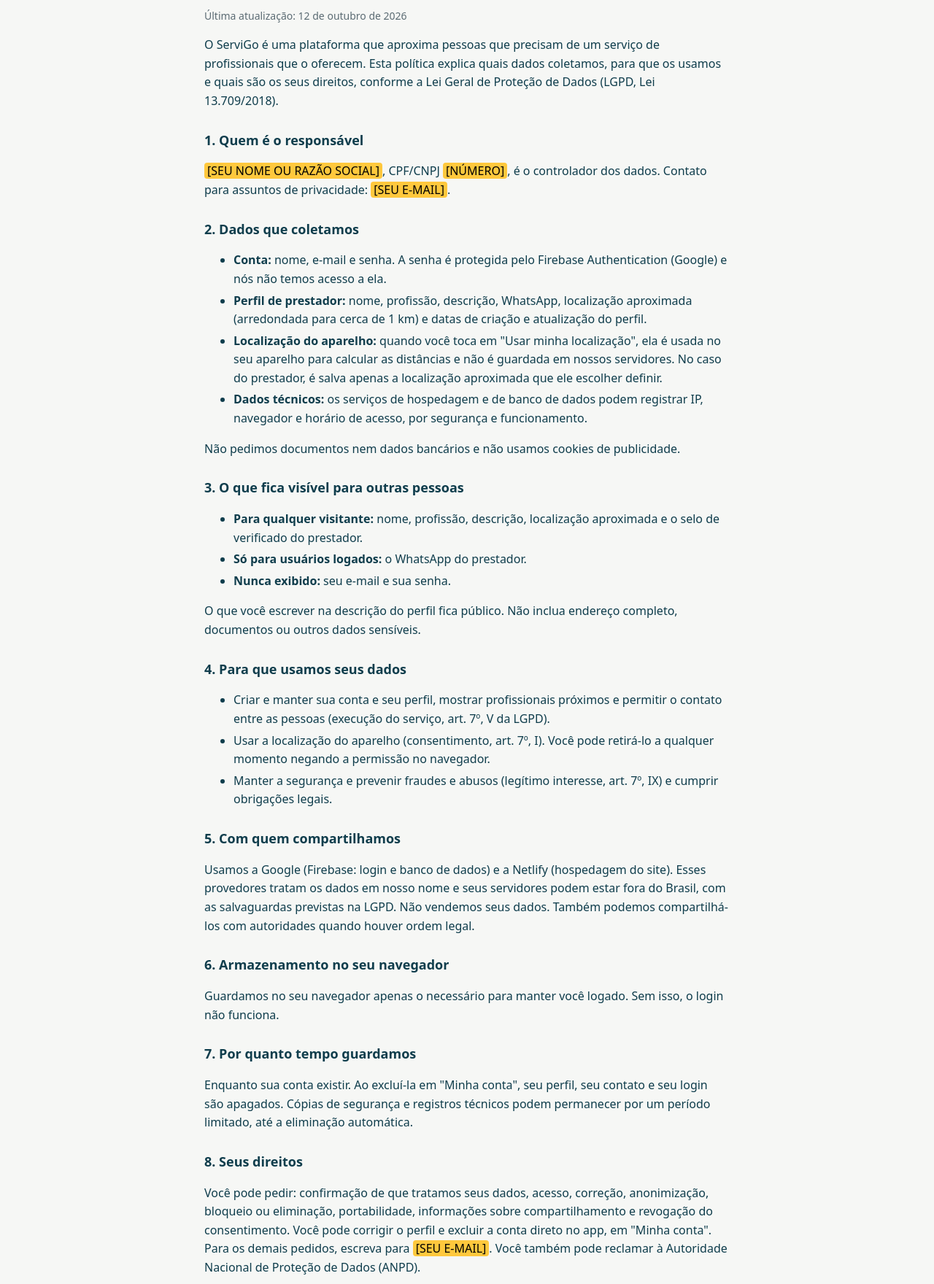
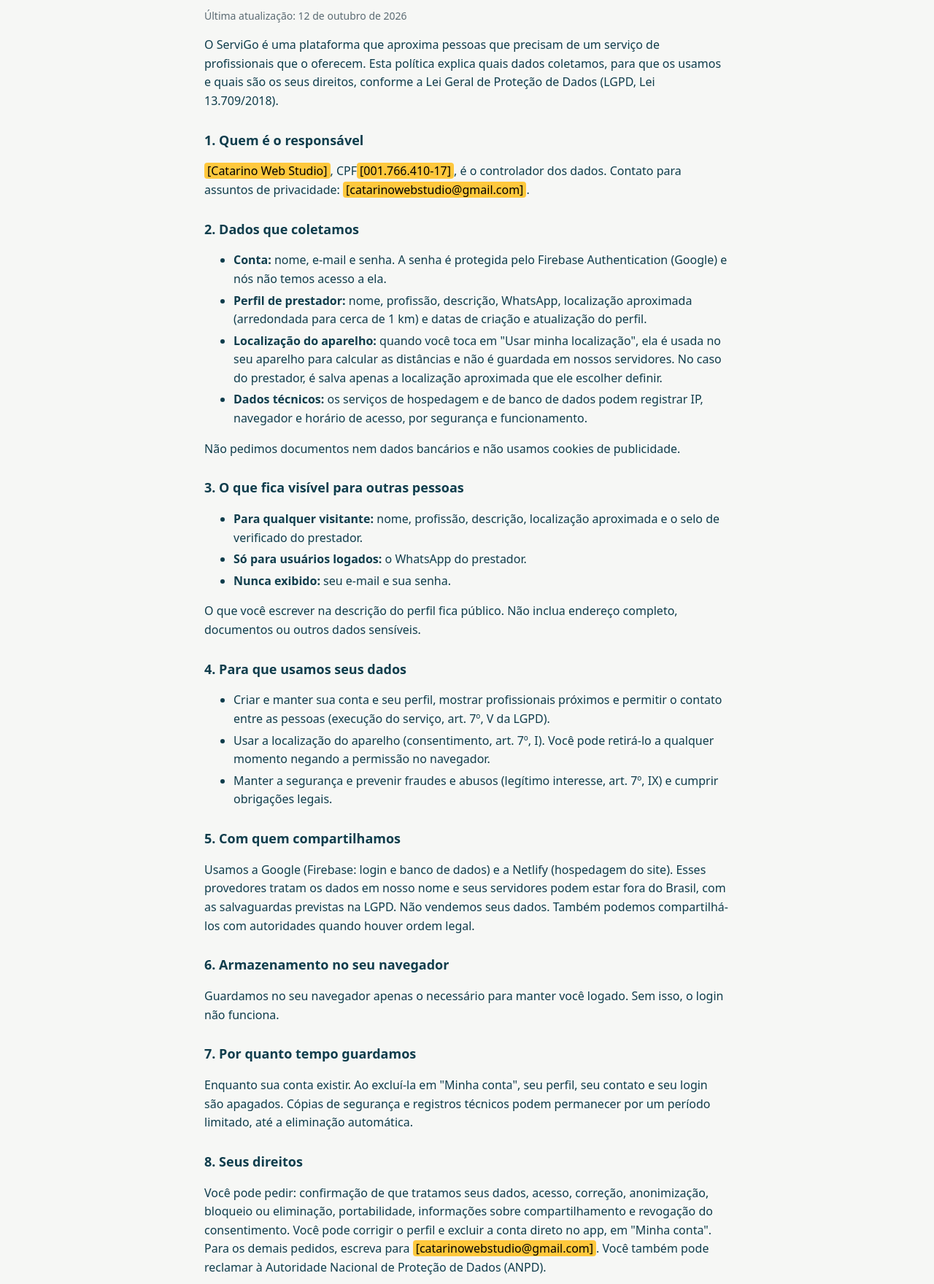
Before and after one commit to catarino-grosser/servigo, a plain HTML site: page privacidade.html in a window 1280 px wide. Shown: the part 140-1900 px from the top of the page at 73% size. Drawn offline with Linux system fonts and the light colour scheme.

Commit message:
update privacidade.html

```diff
--- a/privacidade.html
+++ b/privacidade.html
@@ -18,7 +18,7 @@ footer{text-align:center;font-size:14px;padding:20px}footer a{color:#0F3D4C}
 <p>O ServiGo é uma plataforma que aproxima pessoas que precisam de um serviço de profissionais que o oferecem. Esta política explica quais dados coletamos, para que os usamos e quais são os seus direitos, conforme a Lei Geral de Proteção de Dados (LGPD, Lei 13.709/2018).</p>
 
 <h2>1. Quem é o responsável</h2>
-<p><mark>[SEU NOME OU RAZÃO SOCIAL]</mark>, CPF/CNPJ <mark>[NÚMERO]</mark>, é o controlador dos dados. Contato para assuntos de privacidade: <mark>[SEU E-MAIL]</mark>.</p>
+<p><mark>[Catarino Web Studio]</mark>, CPF<mark>[001.766.410-17]</mark>, é o controlador dos dados. Contato para assuntos de privacidade: <mark>[catarinowebstudio@gmail.com]</mark>.</p>
 
 <h2>2. Dados que coletamos</h2>
 <ul>
@@ -54,7 +54,7 @@ footer{text-align:center;font-size:14px;padding:20px}footer a{color:#0F3D4C}
 <p>Enquanto sua conta existir. Ao excluí-la em "Minha conta", seu perfil, seu contato e seu login são apagados. Cópias de segurança e registros técnicos podem permanecer por um período limitado, até a eliminação automática.</p>
 
 <h2>8. Seus direitos</h2>
-<p>Você pode pedir: confirmação de que tratamos seus dados, acesso, correção, anonimização, bloqueio ou eliminação, portabilidade, informações sobre compartilhamento e revogação do consentimento. Você pode corrigir o perfil e excluir a conta direto no app, em "Minha conta". Para os demais pedidos, escreva para <mark>[SEU E-MAIL]</mark>. Você também pode reclamar à Autoridade Nacional de Proteção de Dados (ANPD).</p>
+<p>Você pode pedir: confirmação de que tratamos seus dados, acesso, correção, anonimização, bloqueio ou eliminação, portabilidade, informações sobre compartilhamento e revogação do consentimento. Você pode corrigir o perfil e excluir a conta direto no app, em "Minha conta". Para os demais pedidos, escreva para <mark>[catarinowebstudio@gmail.com]</mark>. Você também pode reclamar à Autoridade Nacional de Proteção de Dados (ANPD).</p>
 
 <h2>9. Segurança</h2>
 <p>A conexão usa HTTPS e o banco de dados tem regras que permitem que cada pessoa altere somente os próprios dados. Nenhum sistema é totalmente seguro, então avise-nos se desconfiar de qualquer problema.</p>
```
